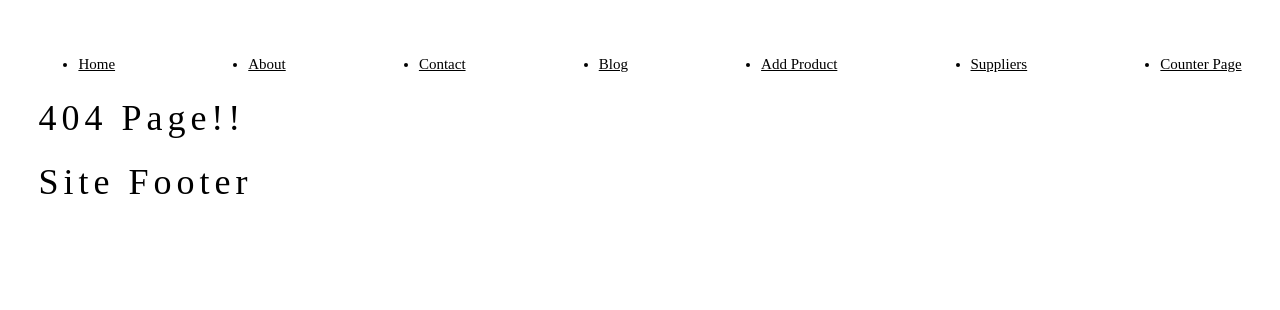
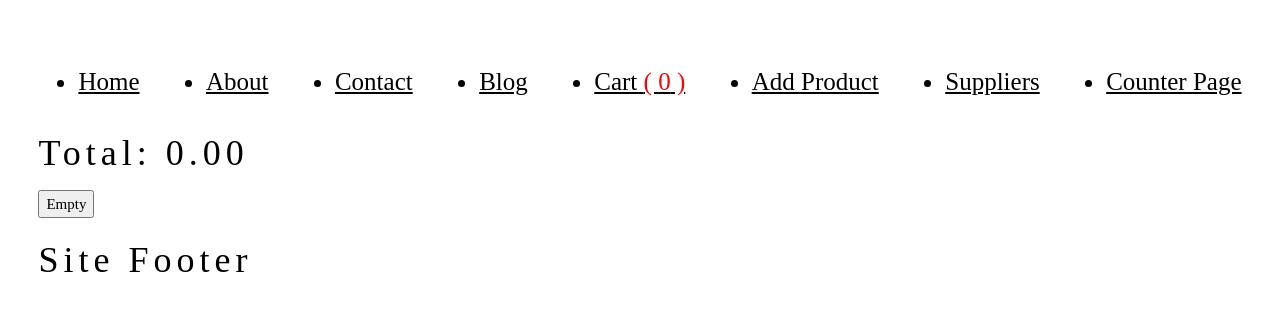
Before and after one commit to yakintech/tech-career-react-tutorial, a React (Create React App) app: page /cart in a window 1280 px wide. Before the commit this address had no page. Shown: the top 310 px of the page. Built offline with nearby package versions, Linux system fonts and the light colour scheme.

Commit message:
context sample

```diff
--- a/src/App.js
+++ b/src/App.js
@@ -9,22 +9,27 @@ import AddProduct from "./effect/AddProduct"
 import SupplierPage from "./routerSample/pages/SupplierPage"
 import SupplierDetail from "./routerSample/pages/SupplierDetail"
 import CounterPage from "./routerSample/pages/CounterPage"
+import CartPage from "./routerSample/pages/CartPage"
+import { useContext } from "react"
+import { cartContext } from "./context/CartContext"
 
 
 function App() {
 
-
+    const {cart, setCart} = useContext(cartContext)
 
     return <>
         <nav>
-            <ul style={{display:'flex', justifyContent:'space-between'}}>
+            <ul style={{display:'flex', justifyContent:'space-between', fontSize:25}}>
                 <li><Link to='/'>Home</Link></li>
                 <li><Link to='/about'>About</Link></li>
                 <li><Link to='/contact'>Contact</Link></li>
                 <li><Link to='/blog'>Blog</Link></li>
+                <li><Link to='/cart'>Cart <span style={{color:'red'}}>( {cart.length} ) </span></Link></li>
                 <li><Link to='/addproduct'>Add Product</Link></li>
                 <li><Link to='/suppliers'>Suppliers</Link></li>
                 <li><Link to='/counterpage'>Counter Page</Link></li>
+
 
 
             </ul>
@@ -38,6 +43,8 @@ function App() {
             <Route path="/suppliers" element={<SupplierPage />} />
             <Route path="/suppliers/:id" element={<SupplierDetail />} />
             <Route path="/counterpage" element={<CounterPage />} />
+            <Route path="/cart" element={<CartPage />} />
+
             <Route path="*" element={<NotFound />} />
 
         </Routes>
--- /dev/null
+++ b/src/context/CartContext.js
@@ -0,0 +1,14 @@
+import { createContext, useState } from "react";
+
+
+export const cartContext = createContext(null);
+
+
+export const CartProvider = ({ children }) => {
+
+    const [cart, setCart] = useState([]);
+
+
+    return <cartContext.Provider value={{cart,setCart}}>{children}</cartContext.Provider>
+
+}
--- a/src/effect/AddProduct.jsx
+++ b/src/effect/AddProduct.jsx
@@ -1,5 +1,6 @@
 import axios from 'axios';
-import React, { useEffect, useState } from 'react'
+import React, { useContext, useEffect, useState } from 'react'
+import { cartContext } from '../context/CartContext';
 
 function AddProduct() {
 
@@ -7,6 +8,9 @@ function AddProduct() {
     const [unitPrice, setunitPrice] = useState(0);
     const [unitsInStock, setunitsInStock] = useState(0);
     const [products, setproducts] = useState([]);
+
+
+    const { cart, setCart } = useContext(cartContext);
 
     useEffect(() => {
 
@@ -33,9 +37,33 @@ function AddProduct() {
 
     const getProducts = () => {
         axios.get('https://northwind.vercel.app/api/products')
-        .then(res => {
-            setproducts(res.data);
-        })
+            .then(res => {
+                setproducts(res.data);
+            })
+
+    }
+
+    const addToCart = (item) => {
+
+        //eğer ürün daha önce eklenmemişse quantity 1 olarak diziye eklerim. Ürün eklenmişse quantity 1 artar
+
+        var productControl = cart.find(q => q.id == item.id);
+
+
+        if(productControl){
+            productControl.quantity = productControl.quantity + 1;
+            setCart([...cart]);
+        }
+        else{
+            var newCartItem = {
+                id: item.id,
+                name : item.name,
+                unitPrice: item.unitPrice,
+                quantity : 1
+            }
+
+            setCart([...cart, newCartItem]);
+        }
 
     }
 
@@ -60,7 +88,12 @@ function AddProduct() {
         <hr />
         <ul>
             {
-                products && products.map(item => <li>{item.name}</li>)
+                products && products.map(item => {
+                    return <>
+                        <li>{item.name} - {item.unitPrice.toFixed(2)}</li>
+                        <button onClick={() => addToCart(item)}>Add To Cart</button>
+                    </>
+                })
             }
         </ul>
     </>)
--- a/src/index.js
+++ b/src/index.js
@@ -2,15 +2,19 @@ import ReactDOM from 'react-dom/client';
 import App from './App';
 import { BrowserRouter } from 'react-router-dom';
 import { CounterProvider } from './context/CounterContext';
+import { CartProvider } from './context/CartContext';
 
 
 const root = ReactDOM.createRoot(document.getElementById('root'));
 root.render(
+  <CartProvider>
   <CounterProvider>
     <BrowserRouter>
       <App></App>
     </BrowserRouter>
   </CounterProvider>
+  </CartProvider>
+
 
 
 );
--- /dev/null
+++ b/src/routerSample/pages/CartPage.jsx
@@ -0,0 +1,35 @@
+import React, { useContext, useState } from 'react'
+import { cartContext } from '../../context/CartContext'
+
+function CartPage() {
+
+    const { cart, setCart } = useContext(cartContext)
+
+    var totalPrice = 0;
+
+    cart.forEach(item => {
+        totalPrice = totalPrice + ( item.unitPrice * item.quantity )
+    });
+
+    const removeItem = (id) => {
+        var filteredCart = cart.filter(q => q.id != id);
+        setCart(filteredCart)
+    }
+
+    return (<>
+    <h1>Total: {totalPrice.toFixed(2)}</h1>
+    <button onClick={() => setCart([])}>Empty</button>
+    <ul>
+        {
+            cart.map(item => {
+                return <>
+                <li>{item.name} * {item.quantity} = {(item.unitPrice * item.quantity).toFixed(2)}</li>
+                <button onClick={() => removeItem(item.id)}>Remove Item</button>
+                </>
+            })
+        }
+    </ul>
+    </>)
+}
+
+export default CartPage
```
